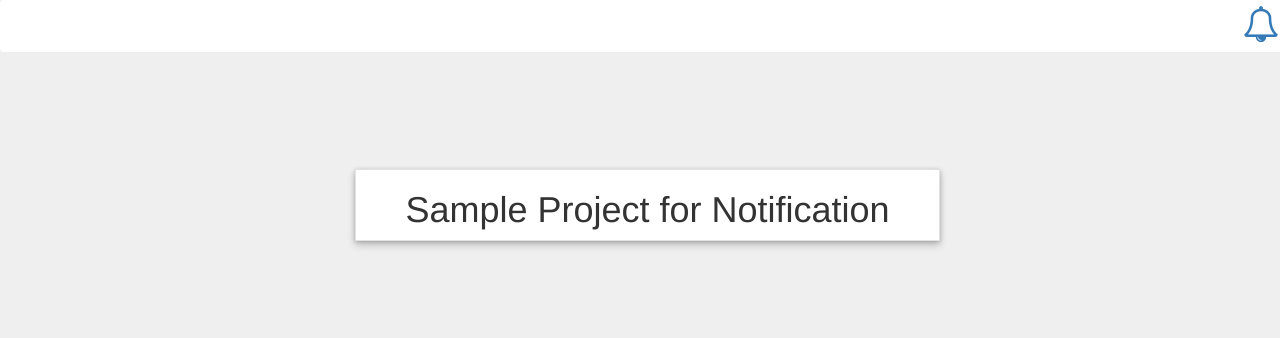
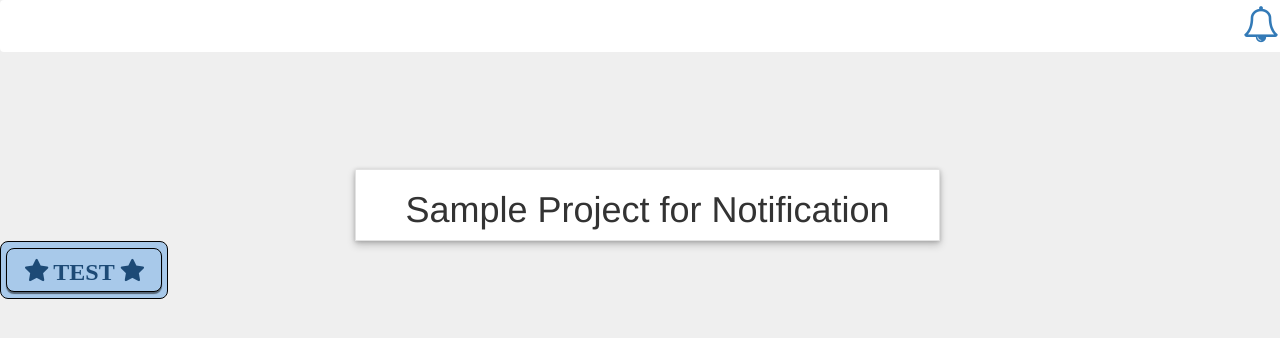
Before and after one commit to karthilxg/notify, an Angular app in the folder notify/: page /style in a window 1280 px wide. Shown: the top 338 px of the page. Built offline with nearby package versions, Linux system fonts and the light colour scheme; a small style sheet from the web is missing.

Commit message:
adding new button for style change

```diff
--- a/notify/src/app/app.component.html
+++ b/notify/src/app/app.component.html
@@ -22,3 +22,5 @@
     </div>
   </div>
 </div>
+
+<router-outlet></router-outlet>
--- a/notify/src/app/app.component.scss
+++ b/notify/src/app/app.component.scss
@@ -8,6 +8,7 @@
 }
 
 .navbar a {
+	list-style: none;
 	cursor: pointer;
 	float: right;
 	padding-top: 5px;
--- /dev/null
+++ b/notify/src/app/app.routing.ts
@@ -0,0 +1,8 @@
+import {Routes,RouterModule} from '@angular/router';
+import {StyleComponent}     from './style/style.component';
+
+ const routes:Routes = [
+     {path:'style',component:StyleComponent},
+
+ ];
+ export const routing = RouterModule.forRoot(routes);
--- /dev/null
+++ b/notify/src/app/style/style.component.html
@@ -0,0 +1,7 @@
+
+
+
+
+<a class="ugly_button" href="#">
+  Test
+</a>
--- /dev/null
+++ b/notify/src/app/style/style.component.scss
@@ -0,0 +1,42 @@
+
+
+$base: #a8c9ea;
+
+a.ugly_button {
+  position: relative;
+  display: inline-block;
+  width: 168px;
+  height: 58px;
+  text-decoration: none;
+  text-transform: uppercase;
+  border: 1px solid black;
+  border-radius: 8px;
+  padding: 14px;
+  box-sizing: border-box;
+  background-color: $base;
+  color: darken($base, 50%);
+
+  &:before {
+    content: "\f005  test \f005";
+    font-family: FontAwesome;
+    font-style: normal;
+    text-align: center;
+    position: absolute;
+    top: 50%;
+    left: 50%;
+    transform: translate(-50%, -50%);
+    width: 156px;
+    height: 44px;
+    border: 2px solid black;
+    line-height: 44px;
+    background-color: $base;
+    font-weight: bold;
+    font-size: 24px;
+    border: 1px solid black;
+    border-radius: 8px;
+    box-sizing: border-box;
+    background-color: $base;
+    color: darken($base, 50%);
+    box-shadow: 0 2px 1px 0px rgba(0, 0, 0, 0.5);
+  }
+}
--- /dev/null
+++ b/notify/src/app/style/style.component.ts
@@ -0,0 +1,15 @@
+import { Component, OnInit } from '@angular/core';
+
+@Component({
+  selector: 'app-style',
+  templateUrl: './style.component.html',
+  styleUrls: ['./style.component.scss']
+})
+export class StyleComponent implements OnInit {
+
+  constructor() { }
+
+  ngOnInit() {
+  }
+
+}
```
Also changed, not shown: notify/src/app/app.module.ts (+8 -3 lines), notify/src/app/notify/notify.component.html (line endings or trailing spaces), 1 other file (tests, documents, lock files or other folders).
